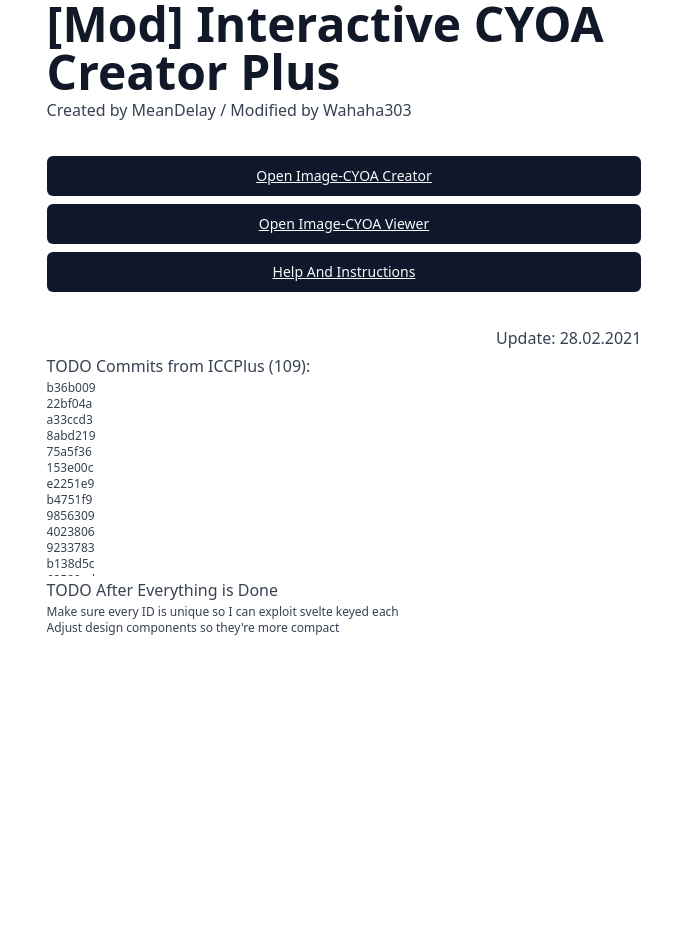
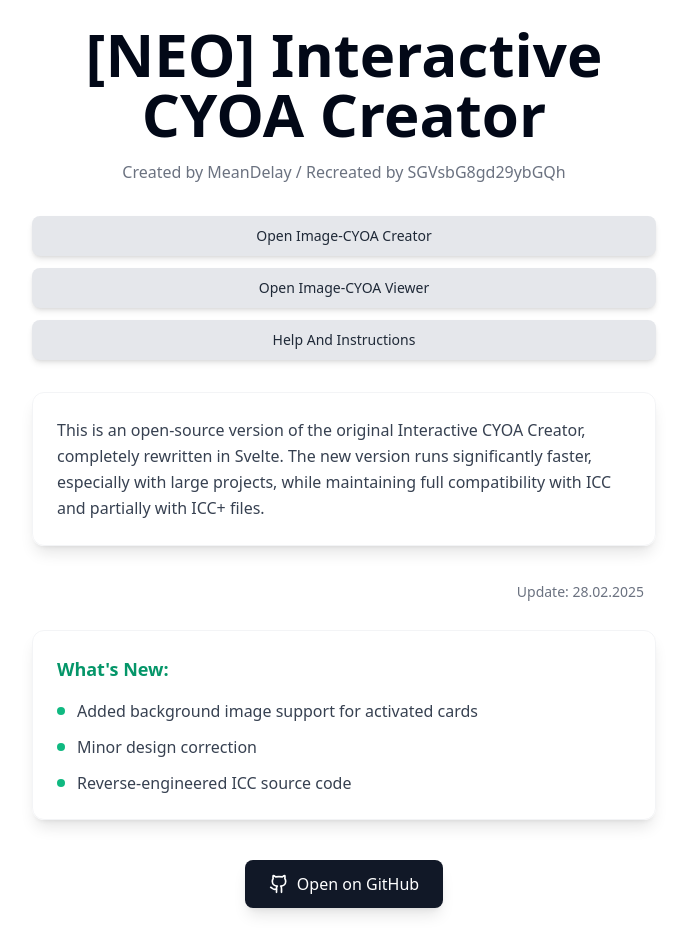
Before and after one commit to Amiron49/neoicc, a SvelteKit app: page / in a window 1280 px wide. Shown: the whole page, without its empty margins (296-983 px from the left). Before the commit the page ends 800 px from the top, so only its background shows below. Built offline with nearby package versions, Linux system fonts and the light colour scheme.

Commit message:
fixed grid, update intro

```diff
--- a/src/app.css
+++ b/src/app.css
@@ -2,10 +2,20 @@
 @tailwind components;
 @tailwind utilities;
 
-.grid {
+
+{
+  margin: 0;
+  padding: 0;
+  box-sizing: border-box;
+}
+
+html, body {
   width: 100%;
-  max-width: 100vw;
-  overflow: hidden;
+  overflow-x: hidden;
+}
+
+body {
+  min-height: 100vh;
 }
 
 @layer base {
--- a/src/routes/+page.svelte
+++ b/src/routes/+page.svelte
@@ -1,145 +1,90 @@
 <script lang="ts">
     import { Button } from '$lib/components/ui/button';
-	import { ScrollArea } from '$lib/components/ui/scroll-area';
     import { base } from '$app/paths';
-
-	const commits = [
-		'b36b009f6ad45abfc79df9717e81a0238ca00163',
-		'22bf04a2926a9a73df79cf00c3423dd8a5b72fdf',
-		'a33ccd3d4fc7cd6474f29a637ace8246d1a2356b',
-		'8abd219403d43ab0b5f340aa53dc8c2f26ceacff',
-		'75a5f36c254fea56a676d9fe40031aceb67014d6',
-		'153e00c7d477252ce9aa1217cb973d455346c63d',
-		'e2251e947ab8b1d44914dc3a5c625cd0f657c76e',
-		'b4751f946795824f9c8422c04bb186e9669756a4',
-		'98563091011bf83442913edb8e732098d7e3d628',
-		'4023806f8c615416693a2096cde5443dd3c11fb8',
-		'92337835e41b02fe7cabcd188cfd0e34e367463c',
-		'b138d5c0f40339b381eead0aca7787c19023cbe0',
-		'62589edced34884dfd182e3e4207e6726633aef1',
-		'99db75f29b09bf898d241e2c8cade65966fb1fcf',
-		'fb9fbf728103917e5acf846237dfffc6b2cda53f',
-		'aaed00f8edb0985a158cd817e3d2493be229d6fb',
-		'ed8e6752fbdd7580720cea1b028121da4b89d485',
-		'506efaae02ae678ec55b576c9d2a51550fcd79be',
-		'31b4219e6036c748a538cfdc18c684d1dad94a3c',
-		'740426c60471893ebb16ef703a41eb9649635a9c',
-		'9afc904133414583ab61089848a8445e3931e0cb',
-		'b04deb17acc4e6856d1436de4ab888845b57507e',
-		'45d673bbb1f603e6e0e3a0083ba44405a3e88c36',
-		'c3b17b2bc70f71e5b0f048304274282202d6889b',
-		'c824148566cab3a221883211ed33158d1b691b5a',
-		'1da6ea6083f42c3de06181ef0576e483404bd1f2',
-		'68213ed42700db08749be7295965ce3831c69e62',
-		'228e2e5d3c53e266ead94bf8a55af6f09380bb3b',
-		'ca51a454574320d185b58771c5ead21147135d0b',
-		'26574ce1d7fed75858e573ffd83a018de264b8bc',
-		'146009f0223c689e28c6ae498d0d940fd1fc8a4f',
-		'679e64eaacdf7b638c5c61a83ef9eb878eafbd3a',
-		'933c2a99330c2f220e7ba0dfab660246ea11fe8d',
-		'ebd164c235285c7b30ff6d099b9e710b34cc519a',
-		'80aa1220ee32d04c93c1b0978539c7b321f5a3f6',
-		'233c10481d0bbfff2ec8055368296af89e9af2dc',
-		'fe89e1b581e87a5b1b1fbfac7b8c63debfa2a8f9',
-		'77af69da81ea409a3010b690da8ab3f943629c51',
-		'389d5a8669039e30bf69d9e4c3931bb52cacd5f4',
-		'645f289c2e44f8487a01996d7bfa8ea554d5eb10',
-		'c953d9878f9375f79c8a5d97aba347f06c7dc060',
-		'2ce12ea3db478338763252bcbe98cd94b82b85d8',
-		'c0424e0b2756becaccf0f61801c1956b2488a845',
-		'd1d7095fa0c0f4a188f4b0f43bd40cce9866e198',
-		'c46d71064fbab39021857671db7935e65b558582',
-		'd09f0cde88c70b7bf428b6cbe11125da0598d560',
-		'3422bb16c9a7fd454d3364e49157b9d03a6c7e76',
-		'd013c586947008bf5c3d8b323e2b34e3d73adf47',
-		'6270c074069719f3b38121855267032b09483e7b',
-		'deae4c5ffb48a2c0134b50109192fb17c1818b9f',
-		'4b146056251adcc97e0fe8521cf68e739b367071',
-		'532a4c38bc94dcbc168c67922cd04d740db8c857',
-		'6c50cef0ce74b771f5cb8305a4a11b3c6f86893d',
-		'f1ba6403c89fc807565b7d6d3cfbb61c9fe4d09f',
-		'ad503ab5e4c6425369d4eb8c4163e2fe0c6bf306',
-		'12f24f9e35932a417150a7a8302662a9eb41530f',
-		'45b9a60339f69649147732a9a92e030cff055d5e',
-		'e6e1592c49c0ae0204d9595740e73cbc95421554',
-		'2888a3c5471aab022730d15bbdcbd26cceafa21c',
-		'c0e874d892a90cd764e2c23b6e45ad09c3e7772a',
-		'09ac707c8b0240820ce744bd348ad2208079c98e',
-		'779bec6d77ae8e25e65109f0123ce901250626a2',
-		'80740db10111fad05c071c84d507ee1cacc7ea7a',
-		'8b505e0f0b11200b62237ee7454a08a12fc4559e',
-		'26560b7eced3bb5ab408a44d1363349ec3178fcc',
-		'1a77eae724e4077c79b0553c56051be032ed41d4',
-		'ffe7a496065f218a28bd204b73a0848a5cfbb611',
-		'fe803be6145bf62023ffa553bde2dce997e2a02c',
-		'cab63bc6bed1668aacb6b0282d621cddb131e507',
-		'e961681fef660b078b5ef1a0fc0ca9b1fd326be8',
-		'df59e36a35c28956188a56ee28bafb295bcd458f',
-		'fb89281c979b7bfe87861346da6471ff0e20a5b3',
-		'0478b2ddbf16a012a74e2439e068f0539402182f',
-		'b0497f9c483803dca50c84dd3a83fdccb3b33783',
-		'9400609a33fffd634166e807435f5dc4f28936a6',
-		'02bae446cf4f34e1510a81a67b589deebdcc9c76',
-		'df415e87e58169fe1bcf41137cca841aef2ceaa3',
-		'a71a79216f1b0730d7fd9ab3263b3b7204ed9d2c',
-		'a64d826efa14d3c445ea17530c50a30a33a87436',
-		'a83fbbd23bffe4a0f84b27eef2f32bfd5f48ce2c',
-		'08557ac12dbf337baeabdc63067caff0bdfaabd3',
-		'37ff2165ad71fb1878b0300479d91f2579f1bf8a',
-		'8f01c735cd92c025a0d9bc40279ceb64d2f182cb',
-		'392f798d86e366e5c6b17bbd914a9eeddce0eb52',
-		'e9f62f23aa6a981b9f455faa4503ff1ffeb820e7',
-		'0f36a70642bee5acb61f08e07485105e33f615db',
-		'd4ef9a36b8656f84fd47f7202fb532d59ac2c4e6',
-		'75fe9c54e78dbfdeb4e949aa8e5391acb1cf6e26',
-		'd7e8cd550bea59928dadbaf4c40ff2f997eaca4b',
-		'd45d3ba95d0976501f557e8d8356c4592d0ab124',
-		'3cebb90583be3af68ff885ecc98bb16a616d7a72',
-		'd1cef0a97cc4a6cd2b78f39d0f10bd06a0c4e5a5',
-		'1234359d3cf888ab728e30056dced04f00f2f160',
-		'cf2da2498b3a3adb1825ef106e62eeae31547166',
-		'a841539c55b2f8079f65fa326fd57558045e6b6b',
-		'd2229e3c8ad503024d710c4f4b8c5ffede0e280c',
-		'a3686dc220a6f32d5c65ceaef759f43f410c0a34',
-		'ab3508b13cbb42444dcc9ec443ea940892c04251',
-		'97f9f0a29c3b4b8f20d4f4bac60654737e66e76a',
-		'7f86d48bbf8da32f35c7a8733e5f476cbd59bd9b',
-		'be682b20ef73748ed3e4bc352911e8c750117a50',
-		'17206b54d56752498f5551290054eb80c8f80823',
-		'935099aaa35273fd2bc238e8c7fe92c73ca70595',
-		'e88de0c32e8cae6ae17447092b22a971b9bc5baa',
-		'88d0ba72923f6f7cbfe310c32bcfff7bd642f812',
-		'583106fbd59dd1bff37a8d10255448b2324d49e3',
-		'ec95b113789c38185f2d5182bd52d4cf8b7e22c7',
-		'515b01df0c56f6aa141c95bc4fcce439f23cad0c',
-		'd1afdc0af01e19d352114b65ebc1991049c8908c'
-	];
+    import { Github } from 'lucide-svelte';
 </script>
 
-<main class="prose mx-auto h-screen">
-	<div class="flex h-screen flex-col justify-center">
-		<h1 class="mb-0 text-5xl">[Mod] Interactive CYOA Creator Plus</h1>
-		<h6>Created by MeanDelay / Modified by Wahaha303</h6>
-		<div class="my-8 flex flex-col gap-y-2">
-			<Button href="{base}/creator">Open Image-CYOA Creator</Button>
-			<Button href="{base}/viewer">Open Image-CYOA Viewer</Button>
-			<Button href="{base}/help">Help And Instructions</Button>
+<main >
+    <div class="flex min-h-screen flex-col justify-center max-w-2xl mx-auto p-6 space-y-8">
+
+        <div class="text-center space-y-4">
+            <h1 class="mb-0 text-6xl font-bold b  bg-clip-text">
+                [NEO] Interactive CYOA Creator
+            </h1>
+            <h6 class="text-gray-500 font-medium">
+                Created by MeanDelay / Recreated by SGVsbG8gd29ybGQh
+            </h6>
         </div>
-		<div class="flex flex-row justify-end">
-			<span>Update: 28.02.2021</span>
+
+        <!-- Кнопки с hover-эффектами -->
+        <div class="my-8 flex flex-col gap-y-3">
+            <Button
+                href="{base}/creator"
+                class="bg-gray-200 text-gray-800 font-medium py-3 rounded-lg shadow-md hover:bg-gray-900 hover:text-white transition-all duration-300"
+            >
+                Open Image-CYOA Creator
+            </Button>
+            <Button
+                href="{base}/viewer"
+                class="bg-gray-200 text-gray-800 font-medium py-3 rounded-lg shadow-md hover:bg-gray-900 hover:text-white transition-all duration-300"
+            >
+                Open Image-CYOA Viewer
+            </Button>
+            <Button
+                href="{base}/help"
+                class="bg-gray-200 text-gray-800 font-medium py-3 rounded-lg shadow-md hover:bg-gray-900 hover:text-white transition-all duration-300"
+            >
+                Help And Instructions
+            </Button>
         </div>
-		<span>TODO Commits from ICCPlus ({commits.length}):</span>
-		<ScrollArea class="not-prose h-[200px] text-xs">
-			{#each commits as commit (commit)}
-				<a href="https://github.com/wahaha303/ICCPlus/commit/{commit}">
-					<p>{commit.substring(0, 7)}</p>
+
+        <!-- Информационный блок -->
+        <div class="p-6 bg-white/70 backdrop-blur-sm rounded-xl shadow-lg border border-gray-100 text-gray-700">
+            <p class="leading-relaxed">
+                This is an open-source version of the original Interactive CYOA Creator, completely rewritten in Svelte.
+                The new version runs significantly faster, especially with large projects,
+                while maintaining full compatibility with ICC and partially with ICC+ files.
+            </p>
+        </div>
+
+        <!-- Блок обновлений -->
+        <div class="space-y-6">
+            <div class="flex justify-end">
+                <span class="text-sm text-gray-500 bg-white/70 px-3 py-1 rounded-full">
+                    Update: 28.02.2025
+                </span>
+            </div>
+
+            <div class="space-y-4 bg-white/70 backdrop-blur-sm rounded-xl p-6 shadow-lg border border-gray-100">
+                <h3 class="font-semibold text-lg text-emerald-600">What's New:</h3>
+                <ul class="space-y-3 text-gray-700">
+                    <li class="flex items-center">
+                        <span class="w-2 h-2 bg-emerald-500 rounded-full mr-3"></span>
+                        Added background image support for activated cards
+                    </li>
+                    <li class="flex items-center">
+                        <span class="w-2 h-2 bg-emerald-500 rounded-full mr-3"></span>
+                        Minor design correction
+                    </li>
+                    <li class="flex items-center">
+                        <span class="w-2 h-2 bg-emerald-500 rounded-full mr-3"></span>
+                        Reverse-engineered ICC source code
+                    </li>
+                </ul>
+            </div>
+
+            <!-- GitHub кнопка -->
+            <div class="flex justify-center pt-4">
+                <a
+                    href="https://github.com/sgvsbg8gv29ybgqk/neoicc"
+                    target="_blank"
+                    rel="noopener noreferrer"
+                    class="inline-flex items-center px-6 py-3 bg-gray-900 text-white rounded-lg hover:bg-gray-800 transition-all duration-300 shadow-lg hover:shadow-xl transform hover:-translate-y-0.5"
+                >
+                    <Github class="w-5 h-5 mr-2" />
+                    Open on GitHub
                 </a>
-			{/each}
-		</ScrollArea>
-		<span>TODO After Everything is Done</span>
-		<ScrollArea class="not-prose h-[200px] text-xs">
-			<p>Make sure every ID is unique so I can exploit svelte keyed each</p>
-			<p>Adjust design components so they're more compact</p>
-		</ScrollArea>
+            </div>
+        </div>
     </div>
 </main>
```
Lines whose indentation alone changed are shown as unchanged.
